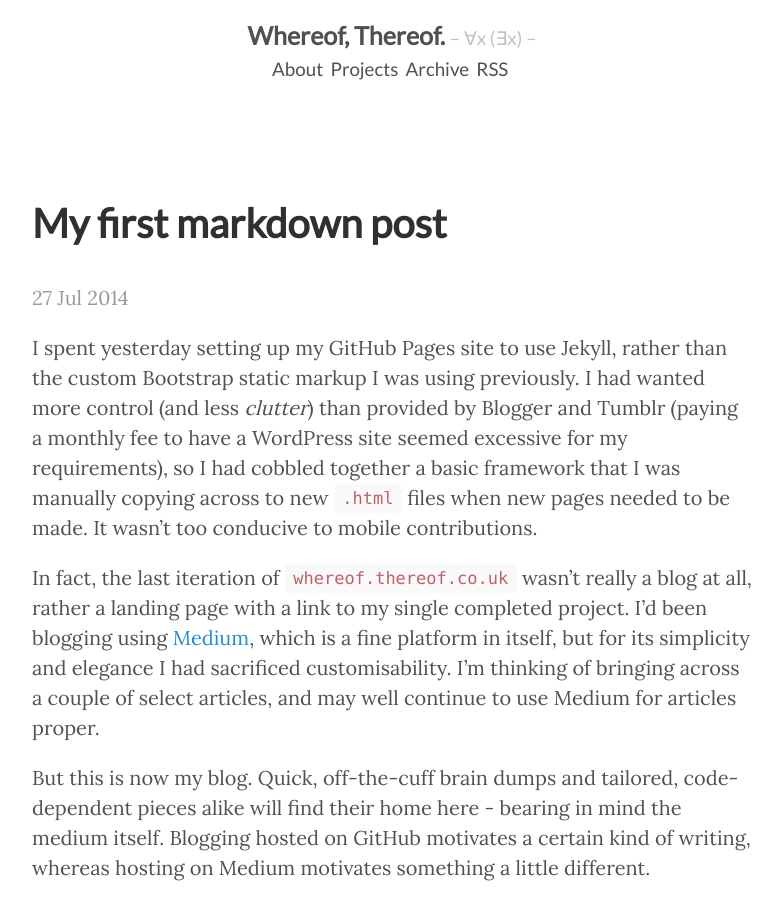
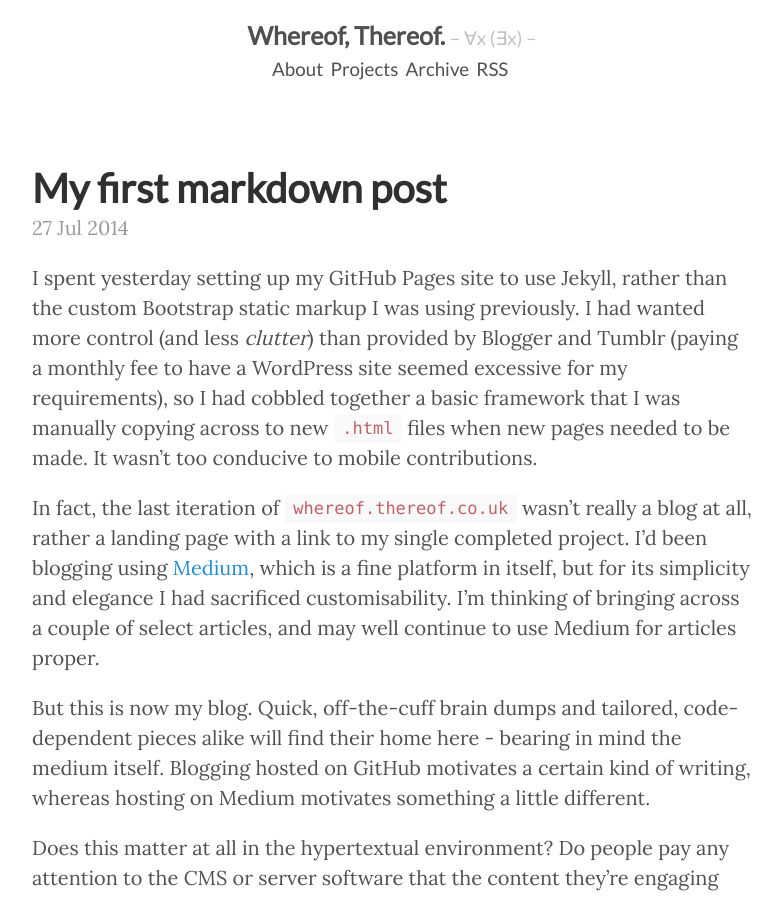
Before and after one commit to robSafar/whereof-thereof.github.io, a Jekyll site: the page built from _posts/2014-07-27-my-first-markdown-post.md, in a window 1280 px wide. Shown: the top 898 px of the page, without its empty margins (248-1030 px from the left). Built offline with Jekyll 4.4.1, drawn with Linux system fonts in a browser that asks for light colours; comment, search, counter and statistics services are not loaded.

Commit message:
Remove h1 line height!

```diff
--- a/public/css/poole.css
+++ b/public/css/poole.css
@@ -95,7 +95,6 @@ h1, h2, h3, h4, h5, h6 {
 }
 h1 {
   font-size: 2rem;
-  line-height: 3em;
 }
 h2 {
   margin-top: 1.5rem;
```
